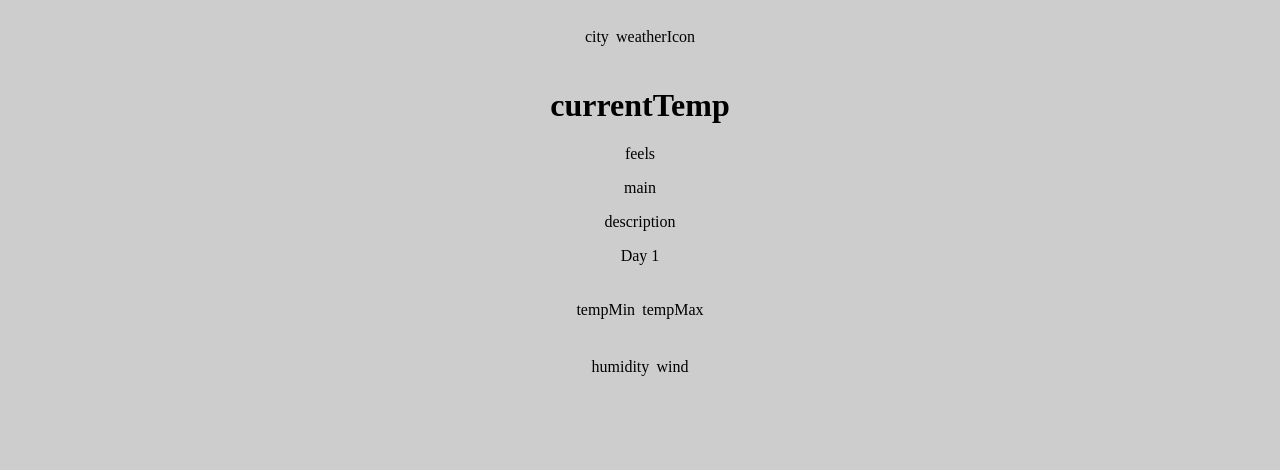
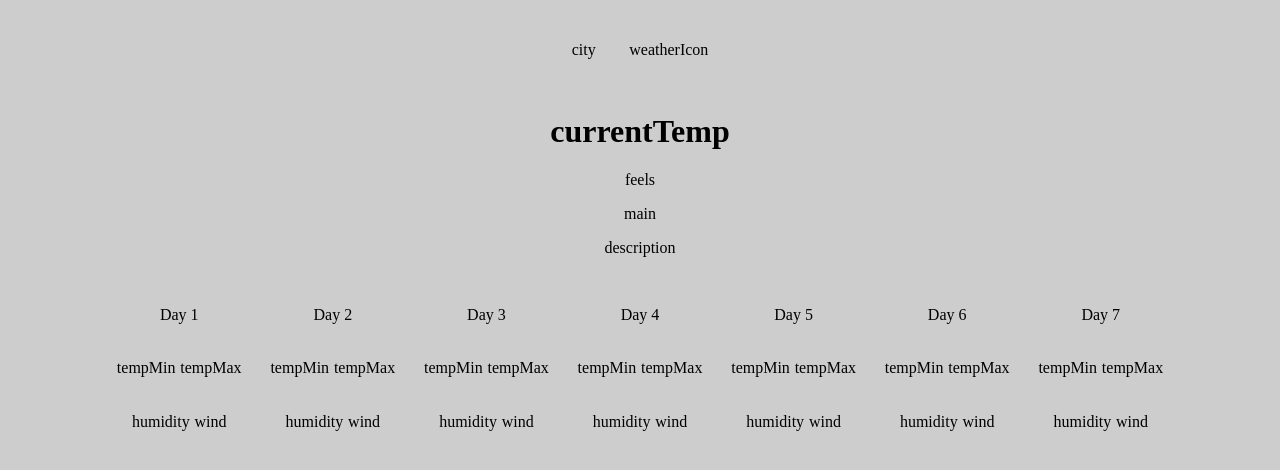
Before and after one commit to Alvintol/weather-app, a React (Create React App) app: page / in a window 1280 px wide. Shown: the top 470 px of the page. Built offline with nearby package versions, Linux system fonts and the light colour scheme.

Commit message:
adds hardcode placeholders for full week with respective spacing

```diff
--- a/src/App.js
+++ b/src/App.js
@@ -54,6 +54,132 @@ const App = () => {
               </div>
             </div>
           </div>
+          <div className='day2'>
+            <div className='day'>
+              <p>Day 2</p>
+            </div>
+            <div className='tempBox'>
+              <div className='tempMin'>
+                <p>tempMin</p>
+              </div>
+              <div className='tempMax'>
+                <p>tempMax</p>
+              </div>
+            </div>
+            <div className='humWindBox'>
+              <div className='humidity'>
+                <p>humidity</p>
+              </div>
+              <div className='wind'>
+                <p>wind</p>
+              </div>
+            </div>
+          </div>
+          <div className='day3'>
+            <div className='day'>
+              <p>Day 3</p>
+            </div>
+            <div className='tempBox'>
+              <div className='tempMin'>
+                <p>tempMin</p>
+              </div>
+              <div className='tempMax'>
+                <p>tempMax</p>
+              </div>
+            </div>
+            <div className='humWindBox'>
+              <div className='humidity'>
+                <p>humidity</p>
+              </div>
+              <div className='wind'>
+                <p>wind</p>
+              </div>
+            </div>
+          </div>
+          <div className='day4'>
+            <div className='day'>
+              <p>Day 4</p>
+            </div>
+            <div className='tempBox'>
+              <div className='tempMin'>
+                <p>tempMin</p>
+              </div>
+              <div className='tempMax'>
+                <p>tempMax</p>
+              </div>
+            </div>
+            <div className='humWindBox'>
+              <div className='humidity'>
+                <p>humidity</p>
+              </div>
+              <div className='wind'>
+                <p>wind</p>
+              </div>
+            </div>
+          </div>
+          <div className='day5'>
+            <div className='day'>
+              <p>Day 5</p>
+            </div>
+            <div className='tempBox'>
+              <div className='tempMin'>
+                <p>tempMin</p>
+              </div>
+              <div className='tempMax'>
+                <p>tempMax</p>
+              </div>
+            </div>
+            <div className='humWindBox'>
+              <div className='humidity'>
+                <p>humidity</p>
+              </div>
+              <div className='wind'>
+                <p>wind</p>
+              </div>
+            </div>
+          </div>
+          <div className='day6'>
+            <div className='day'>
+              <p>Day 6</p>
+            </div>
+            <div className='tempBox'>
+              <div className='tempMin'>
+                <p>tempMin</p>
+              </div>
+              <div className='tempMax'>
+                <p>tempMax</p>
+              </div>
+            </div>
+            <div className='humWindBox'>
+              <div className='humidity'>
+                <p>humidity</p>
+              </div>
+              <div className='wind'>
+                <p>wind</p>
+              </div>
+            </div>
+          </div>
+          <div className='day7'>
+            <div className='day'>
+              <p>Day 7</p>
+            </div>
+            <div className='tempBox'>
+              <div className='tempMin'>
+                <p>tempMin</p>
+              </div>
+              <div className='tempMax'>
+                <p>tempMax</p>
+              </div>
+            </div>
+            <div className='humWindBox'>
+              <div className='humidity'>
+                <p>humidity</p>
+              </div>
+              <div className='wind'>
+                <p>wind</p>
+              </div>
+            </div>
+          </div>
         </div>
       </div>
     </div>
--- a/src/styling/css/index.css
+++ b/src/styling/css/index.css
@@ -5,6 +5,16 @@ body {
   justify-content: center;
   align-items: center;
   text-align: center;
+}
+body .bottom {
+  display: flex;
+  flex-direction: row;
+  justify-content: center;
+  align-items: center;
+  text-align: center;
+}
+body .bottom > * {
+  margin: 2%;
 }
 body .cityIcon {
   display: flex;
--- a/src/styling/sass/index.scss
+++ b/src/styling/sass/index.scss
@@ -4,6 +4,12 @@ body {
   background-color: rgba(194, 194, 194, 0.81);
   @include flexColumn;
   @include center;
+
+  .bottom {
+    @include flexRow;
+    @include center;
+    @include spacedChildren;
+  }
 
   .cityIcon {
     @include flexRow;
```
